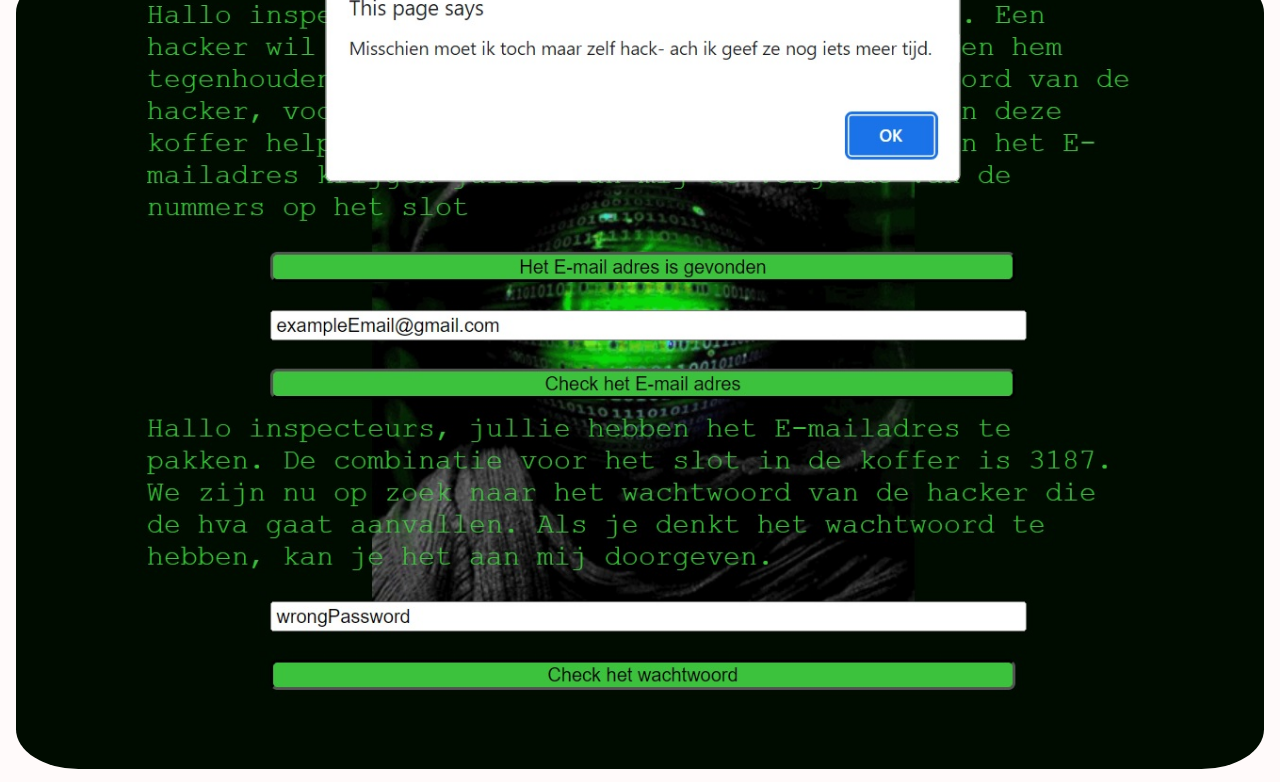
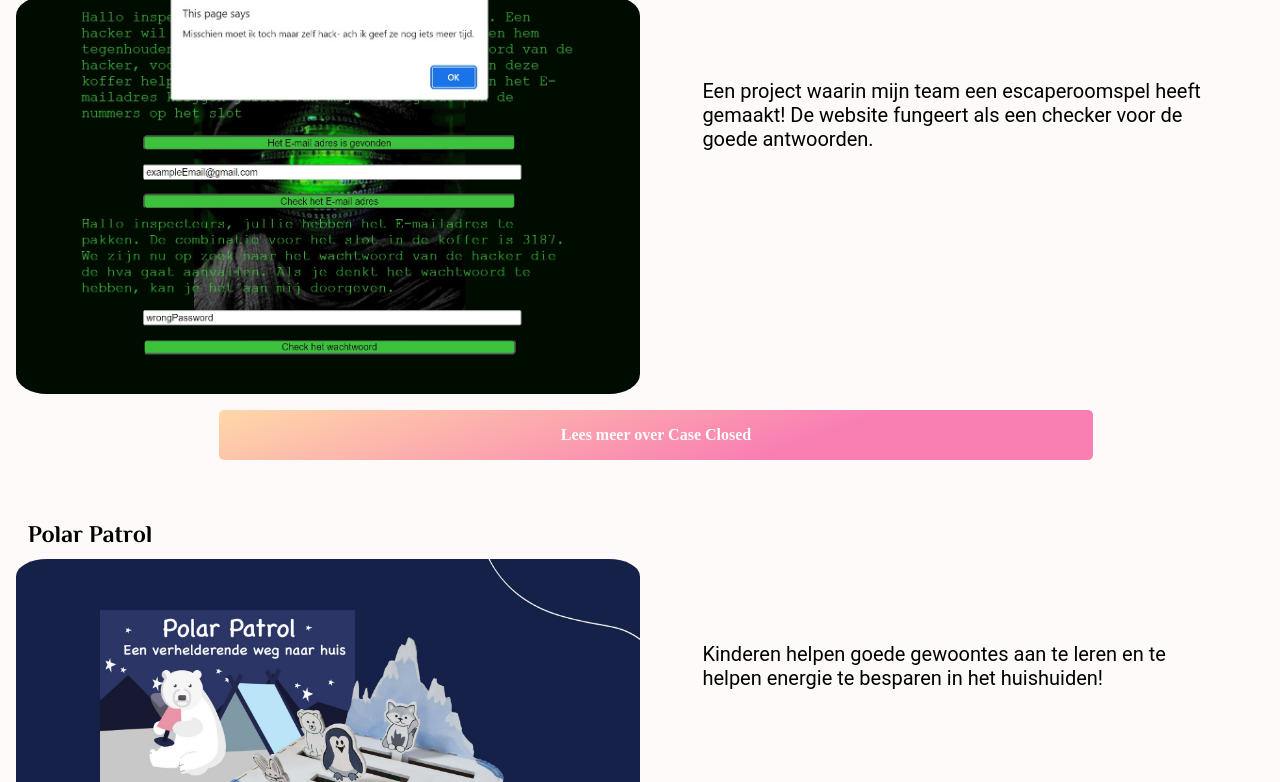
Before and after one commit to Marciapan/Personal_Portfolio, a plain HTML site: page projects.html in a window 1280 px wide. Shown: the part 195-977 px from the top of the page. Drawn offline with Linux system fonts and the light colour scheme; a web font is replaced by a local one.

Commit message:
small fix of projects.html desktop view
it looks... better I guess

```diff
--- a/css/style.css
+++ b/css/style.css
@@ -60,7 +60,7 @@ button {
     }
 
     article {
-        padding: 1em;
+        padding: 5%;
     }
 
     .fancyButton {
@@ -71,7 +71,7 @@ button {
         color: var(--main-white);
         cursor: pointer;
         font-size: 1rem;
-        font-weight: 500;
+        font-weight: 700;
         outline: transparent;
         text-align: center;
         text-decoration: none;
@@ -276,6 +276,10 @@ button {
         padding: 0;
     }
 
+    p {
+        font-size: 20px;
+    }
+
     footer {
         background-color: var(--secondary-color);
     }
@@ -288,6 +292,16 @@ button {
         padding: 1em;
     }
 
+    .extraInfo {
+        grid-row: 4;
+    }
+
+    .header {
+        margin: 0;
+        padding: 0.5em;
+        width: 100%;
+    }
+
     .fancyButton {
         background: rgb(255, 216, 168);
         background: linear-gradient(160deg, rgba(255, 216, 168, 1) 0%, rgba(249, 127, 179, 1) 66%);
@@ -295,8 +309,9 @@ button {
         border-radius: 5px;
         color: var(--main-white);
         cursor: pointer;
+        font-family: var(--titles);
         font-size: 1rem;
-        font-weight: 500;
+        font-weight: 700;
         outline: transparent;
         text-align: center;
         text-decoration: none;
@@ -346,6 +361,7 @@ button {
         padding-right: 1em;
         display: block;
         text-decoration: none;
+        font-family: var(--header);
         color: var(--main-white);
     }
 
@@ -406,7 +422,14 @@ button {
     }
 
     .project {
-        padding: 1em;
+        display: inline-flex;
+        flex-direction: row;
+        flex-wrap: wrap;
+    }
+
+    .project p {
+        padding: 5%;
+        width: 40%;
     }
 
     .project button {
@@ -414,11 +437,19 @@ button {
         position: relative;
         left: 15%;
         right: 15%;
+        padding: 1em;
+        margin: 1em;
     }
 
     .projectImage {
-        display: block;
         border-radius: 5%;
+        width: 50%;
+    }
+
+    .extraInfo p {
+        padding-left: 5%;
+    padding-right: 5%;
+    width: 90%;
     }
 
     .worksSection {
```
